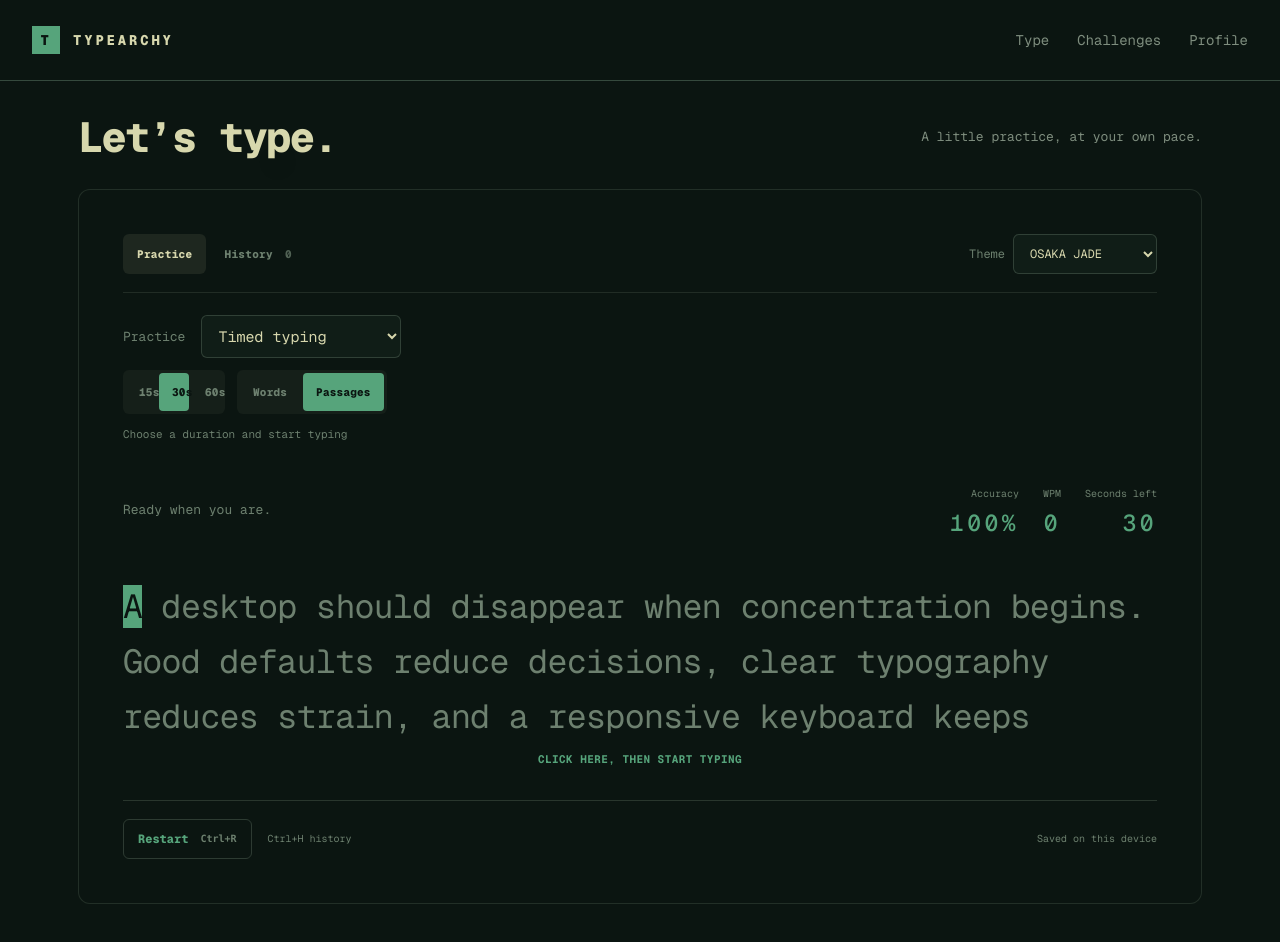
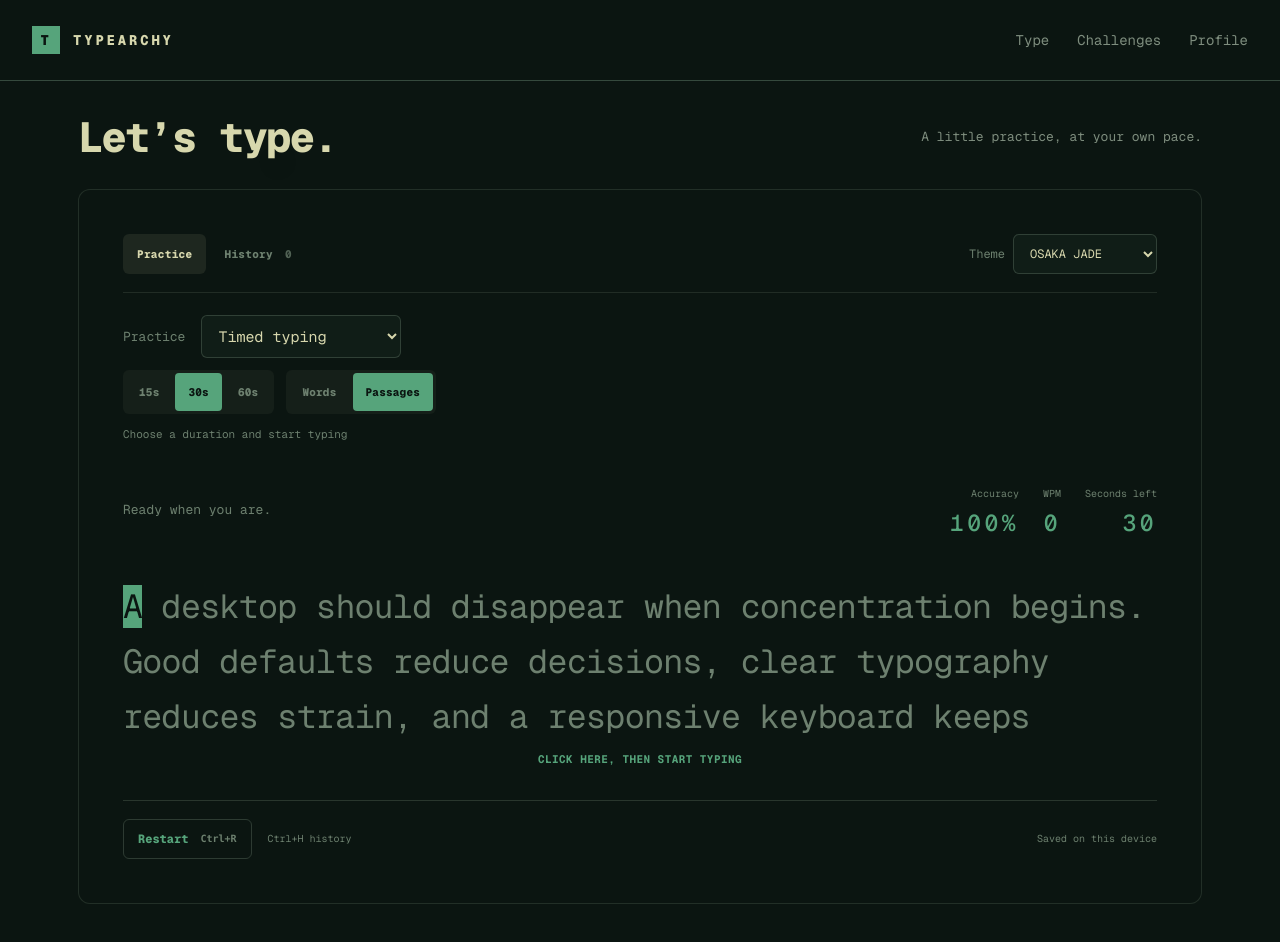
Before and after one commit to btsouth/typearchy, a Next.js app in the folder website/: page /play in a window 1280 px wide. Shown: the top 942 px of the page. Built offline with nearby package versions, Linux system fonts and the light colour scheme.

Commit message:
Fix cramped duration buttons and check homepage controls

```diff
--- a/website/app/globals.css
+++ b/website/app/globals.css
@@ -770,7 +770,7 @@ footer p { color: var(--accent); } footer > span { text-align: right; }
 .web-game .web-game-settings { gap: 12px; flex-wrap: wrap; margin-top: -10px; font-size: 11px; letter-spacing: 0; }
 .web-game-settings > span { flex-basis: 100%; margin-left: 0; line-height: 1.5; }
 .web-game .demo-duration-tabs, .web-game-language { gap: 3px; padding: 3px; border: 0; border-radius: 6px; background: color-mix(in srgb, var(--demo-ink) 5%, transparent); }
-.web-game .demo-duration-tabs button, .web-game-language button, .web-game-edit { min-height: 38px; padding: 10px 13px; border: 0; border-radius: 4px; font-size: 11px; letter-spacing: .02em; }
+.web-game .demo-duration-tabs button, .web-game-language button, .web-game-edit { width: auto; min-width: 44px; flex-shrink: 0; min-height: 38px; padding: 10px 13px; border: 0; border-radius: 4px; font-size: 11px; letter-spacing: .02em; }
 .web-game .web-game-language.sprint-style { margin-left: 0; }
 .web-game .sprint-style::before { display: none; }
 .web-game .game-head { align-items: center; margin-top: 12px; }
--- a/website/tests/practice.browser.mjs
+++ b/website/tests/practice.browser.mjs
@@ -16,6 +16,23 @@ try {
   await page.goto(origin + '/play');
   await page.getByRole('link', { name: 'Typearchy home', exact: true }).click();
   await expect(page).toHaveURL(origin + '/');
+  // The embedded homepage game must fit its labels as well as accept clicks.
+  for (const width of [390, 800, 1280]) {
+    await page.setViewportSize({ width, height: 900 });
+    for (const seconds of [15, 30, 60]) {
+      const button = page.getByRole('button', { name: `${seconds}s`, exact: true });
+      await button.click();
+      await expect(button).toHaveAttribute('aria-pressed', 'true');
+      await expect(page.locator('.metrics > span').last()).toContainText(String(seconds));
+      assert.ok(await button.evaluate(element => {
+        const range = document.createRange(); range.selectNodeContents(element);
+        const text = range.getBoundingClientRect(), box = element.getBoundingClientRect();
+        return box.width >= 44 && text.left >= box.left + 6 && text.right <= box.right - 6;
+      }), `Duration label fits its button at ${width}px`);
+    }
+    assert.ok(await page.evaluate(() => document.documentElement.scrollWidth <= innerWidth), `Homepage fits at ${width}px`);
+  }
+  await page.setViewportSize({ width: 1280, height: 900 });
   await page.getByRole('link', { name: 'PLAY', exact: true }).click();
   await expect(page).toHaveURL(origin + '/play');
   const input = page.locator('.demo-input');
```
